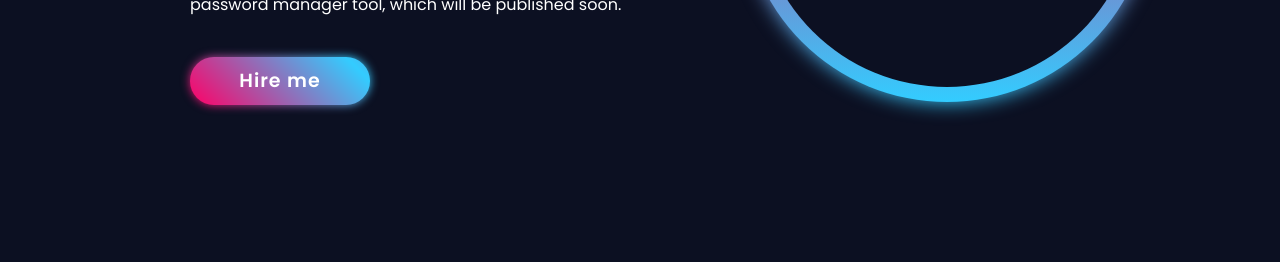
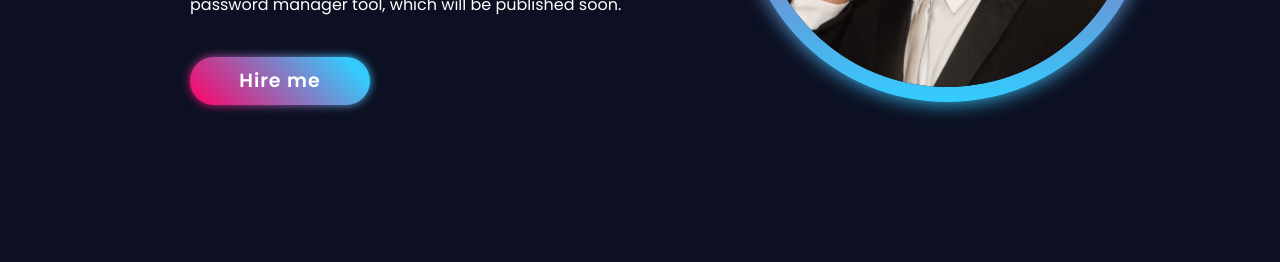
Before and after one commit to allvesz/portfolio, a plain HTML site: page index.html in a window 1280 px wide. Shown: the part 538-800 px from the top of the page. Drawn offline with nearby package versions, Linux system fonts and the light colour scheme.

Commit message:
Update index.html

```diff
--- a/index.html
+++ b/index.html
@@ -42,7 +42,7 @@
                     <span></span>
                     <span></span>
                     <div class="image">
-                        <img src="imagens/perfil.png" alt="">
+                        <img src="images/perfil.png" alt="">
                     </div>
                 </div>
             </div>
```
